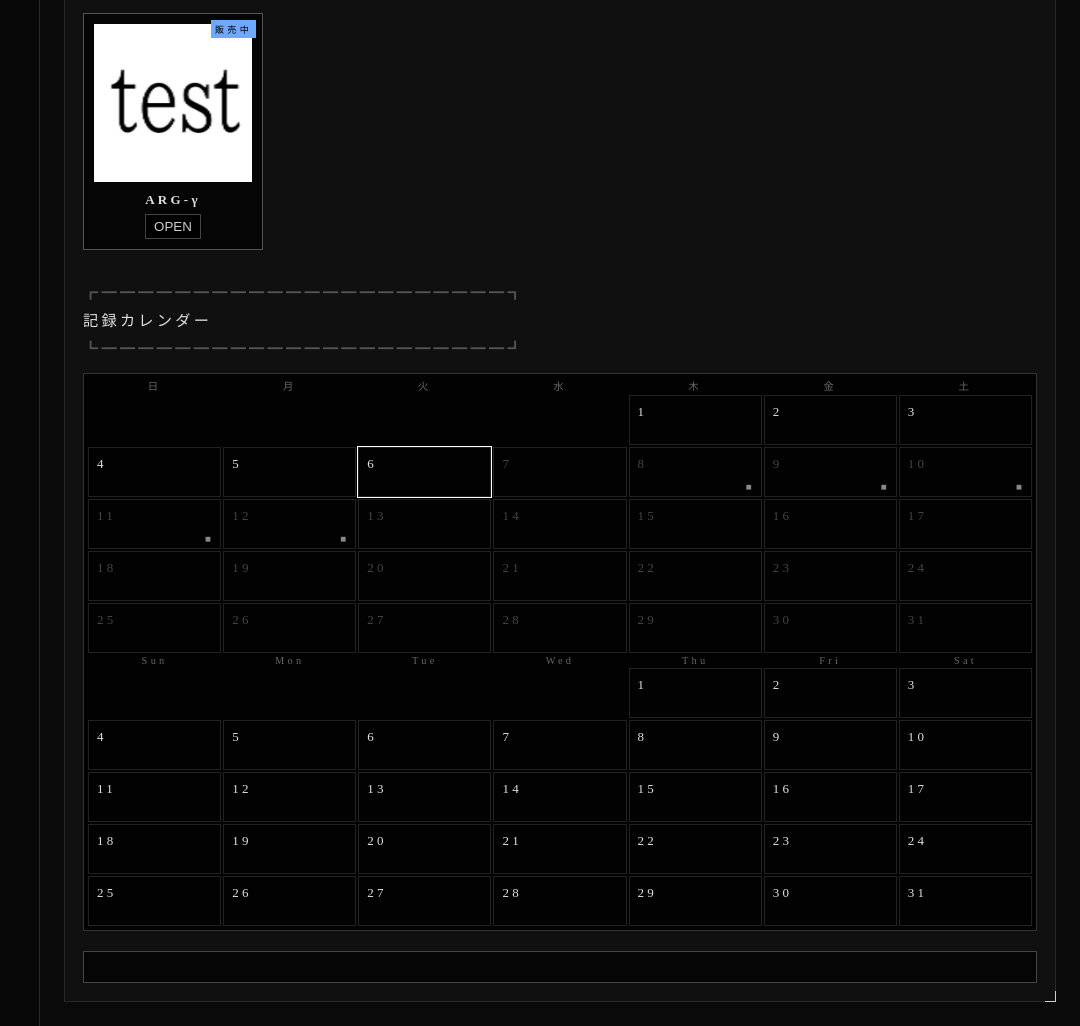
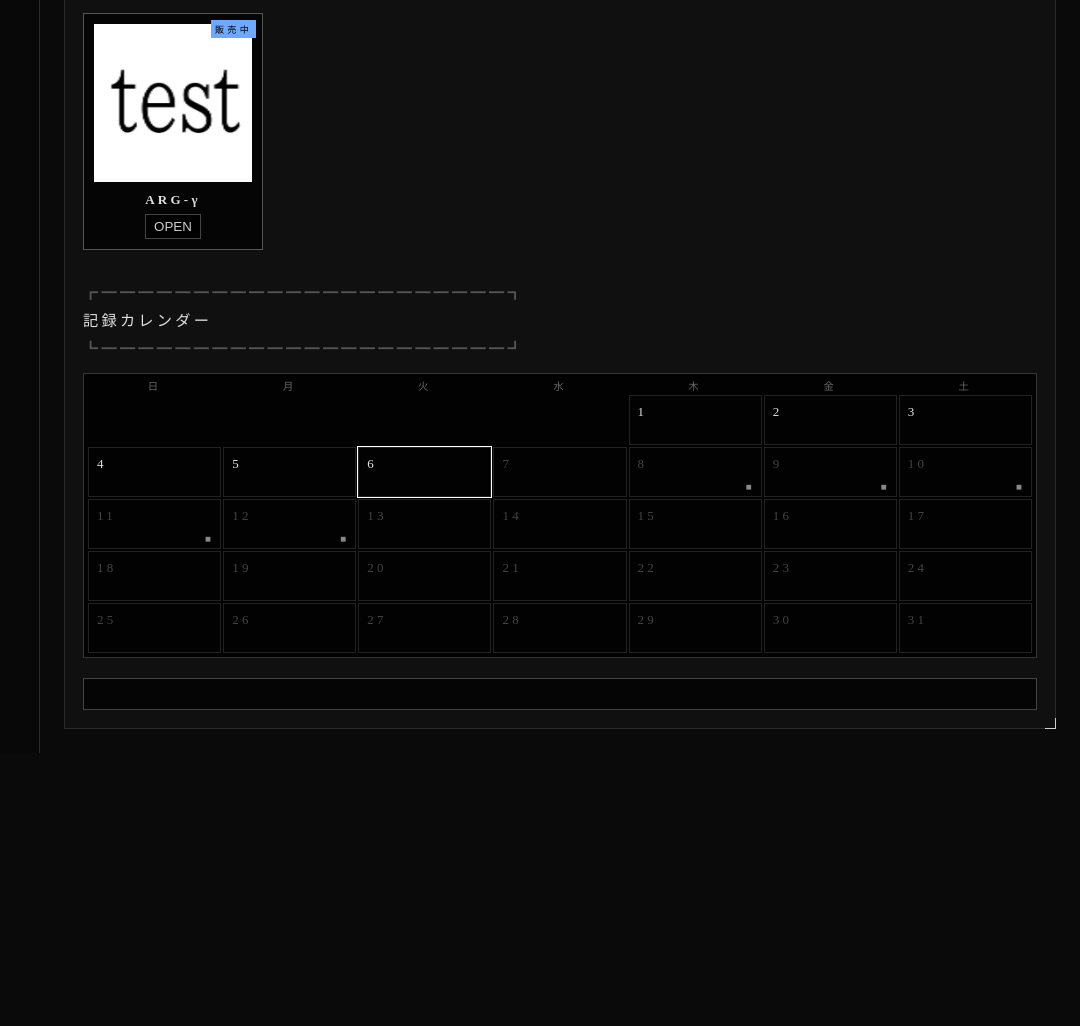
Before and after one commit to shinokuresatori/gensoureikai.com, a website: page public/viewer.html in a window 1280 px wide. Shown: the part 1029-2055 px from the top of the page, without its empty margins (200-1280 px from the left). After the commit the page ends 1782 px from the top, so only its background shows below. Drawn offline with Linux system fonts and the light colour scheme.

Commit message:
Update viewer.html

```diff
--- a/public/viewer.html
+++ b/public/viewer.html
@@ -355,87 +355,6 @@ let selected=null;
   }
 })();
 </script>
-<script>
-/* ===============================
-   CALENDAR CORE (viewer)
-=============================== */
-
-const CAL_KEY = "bps_calendar_records";
-const calEl = document.getElementById("calendar");
-const detailEl = document.getElementById("detail");
-
-const today = new Date();
-const year = today.getFullYear();
-const month = today.getMonth();
-
-const records = JSON.parse(localStorage.getItem(CAL_KEY) || "{}");
-
-/* 曜日 */
-["Sun","Mon","Tue","Wed","Thu","Fri","Sat"].forEach(d=>{
-  const w=document.createElement("div");
-  w.className="weekday";
-  w.textContent=d;
-  calEl.appendChild(w);
-});
-
-/* 月初調整 */
-const firstDay = new Date(year,month,1).getDay();
-for(let i=0;i<firstDay;i++){
-  calEl.appendChild(document.createElement("div"));
-}
-
-/* 日付生成 */
-const lastDate = new Date(year,month+1,0).getDate();
-
-for(let d=1;d<=lastDate;d++){
-  const cell=document.createElement("div");
-  cell.className="day";
-
-  const dateStr =
-    `${year}-${String(month+1).padStart(2,"0")}-${String(d).padStart(2,"0")}`;
-
-  cell.textContent=d;
-
-  if(records[dateStr]){
-    cell.classList.add("has");
-
-    /* 未来日演出 */
-    if(new Date(dateStr) > today){
-      cell.style.animation="flicker 1.5s infinite, shake 3s infinite";
-    }
-
-    cell.addEventListener("click",()=>{
-      document
-        .querySelectorAll(".day")
-        .forEach(e=>e.style.background="");
-
-      cell.style.background="#1b2b3a";
-      detailEl.textContent =
-        `DATE : ${dateStr}\n`+
-        `TITLE : ${records[dateStr].title}\n\n`+
-        records[dateStr].detail;
-    });
-  }
-
-  calEl.appendChild(cell);
-}
-
-/* ===============================
-   EFFECTS
-=============================== */
-const style=document.createElement("style");
-style.textContent=`
-@keyframes flicker{
-  0%,100%{opacity:1}
-  50%{opacity:.5}
-}
-@keyframes shake{
-  0%,100%{transform:translateX(0)}
-  25%{transform:translateX(-1px)}
-  75%{transform:translateX(1px)}
-}`;
-document.head.appendChild(style);
-</script>
 
 </body>
 </html>
```
